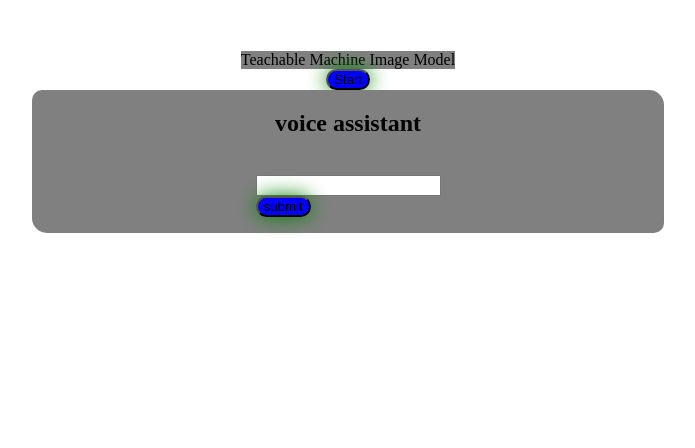
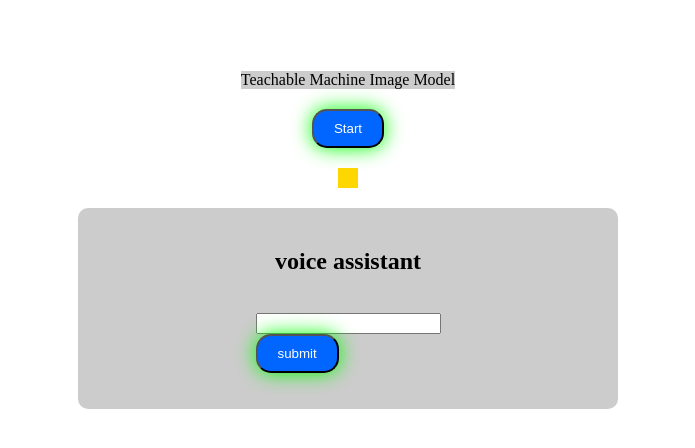
Before and after one commit to LooperShowcase/futuretech-mohammed-ar, a plain HTML site: page index.html in a window 1280 px wide. Shown: the whole page, without its empty margins (292-987 px from the left). Drawn offline with Linux system fonts and the light colour scheme.

Commit message:
Update style.css

```diff
--- a/style.css
+++ b/style.css
@@ -1,39 +1,53 @@
 h1 {
-    color:tomato;
+  color: #FF5733; /* Changed to a brighter shade of red */
 }
-h2{
-    color:black ;
+
+h2 {
+  color: #000000; /* Changed to black */
 }
-h3{
-    color: aqua;
+
+h3 {
+  color: #00FFFF; /* Changed to cyan */
 }
-body{
-background-color: white;
+
+body {
+  background-color: #FFFFFF; /* Changed to white */
   align-items: center;
   display: flex;
   flex-direction: column;
+  padding: 20px; /* Added padding for better mobile experience */
 }
-div{
-    background-color: grey;
+
+div {
+  background-color: #CCCCCC; /* Changed to a lighter shade of grey */
+  margin-bottom: 20px; /* Added margin for better spacing */
 }
-.container{
+
+.container {
   display: flex;
   flex-direction: column;
   align-items: center;
   justify-content: center;
-width: 50%;
-border-radius: 10px 15px;
+  width: 90%; /* Changed to a percentage for responsiveness */
+  max-width: 500px; /* Added a maximum width for larger screens */
+  border-radius: 10px; /* Removed the unnecessary second value */
+  padding: 20px; /* Added padding for better mobile experience */
 }
-button{
-    background-color: blue;
-    border-radius:15px;
-    box-shadow: 0px 0px 20px green;
+
+button {
+  background-color: #0066FF; /* Changed to a brighter shade of blue */
+  border-radius: 15px;
+  box-shadow: 0px 0px 20px #00FF00; /* Changed to a brighter shade of green */
+  color: #FFFFFF; /* Added text color for better visibility */
+  padding: 10px 20px; /* Added padding for better mobile experience */
 }
-button:hover{
-    background-color:red ;
-    color: rgb(250, 255,255);
+
+button: hover {
+  background-color: #FF0000; /* Changed to red */
   cursor: pointer;
 }
-#label-container{
- background-color: gold;
+
+#label-container {
+  background-color: #FFD700; /* Changed to gold */
+  padding: 10px; /* Added padding for better mobile experience */
 }
```
Lines whose indentation alone changed are shown as unchanged.
